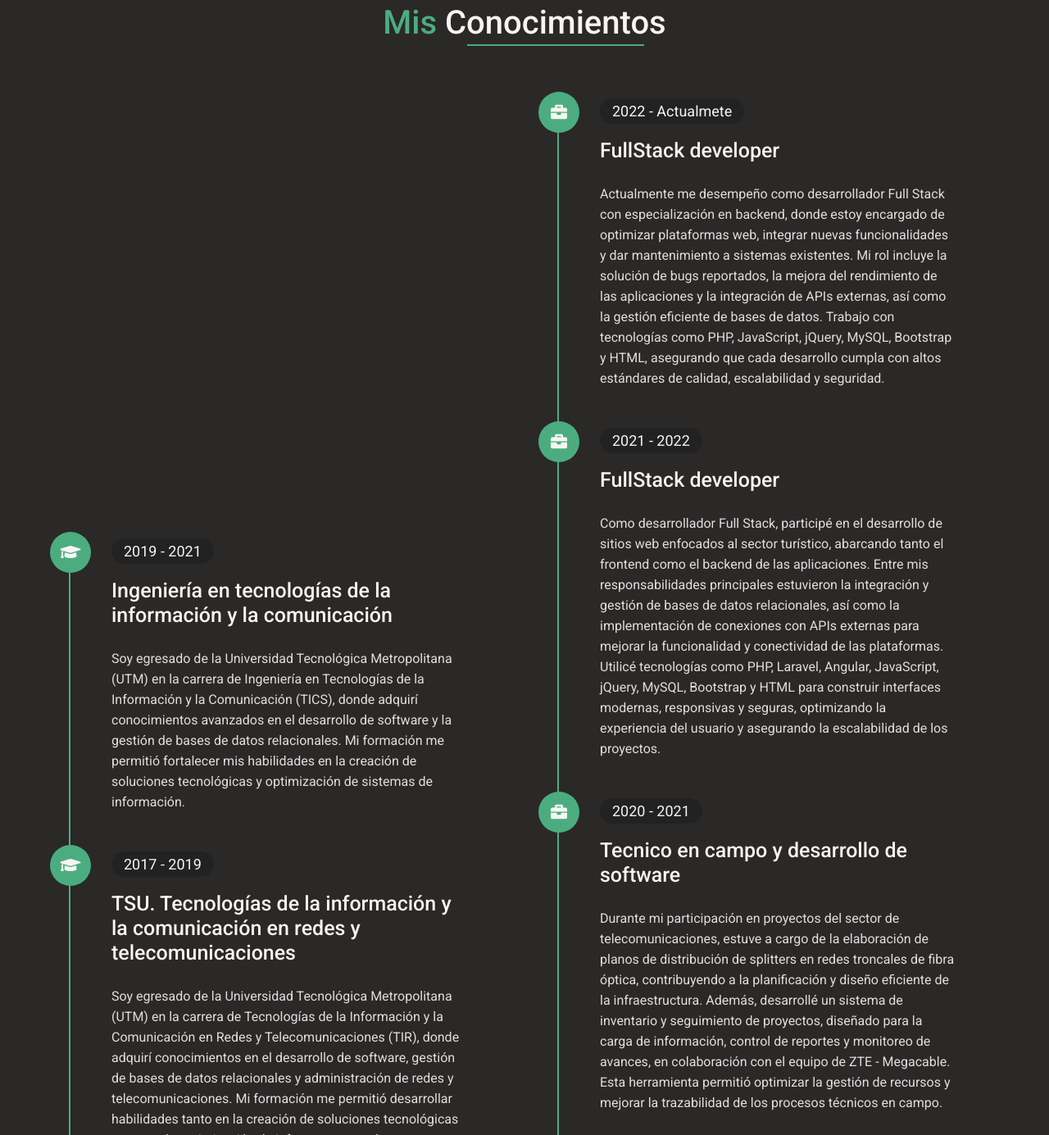
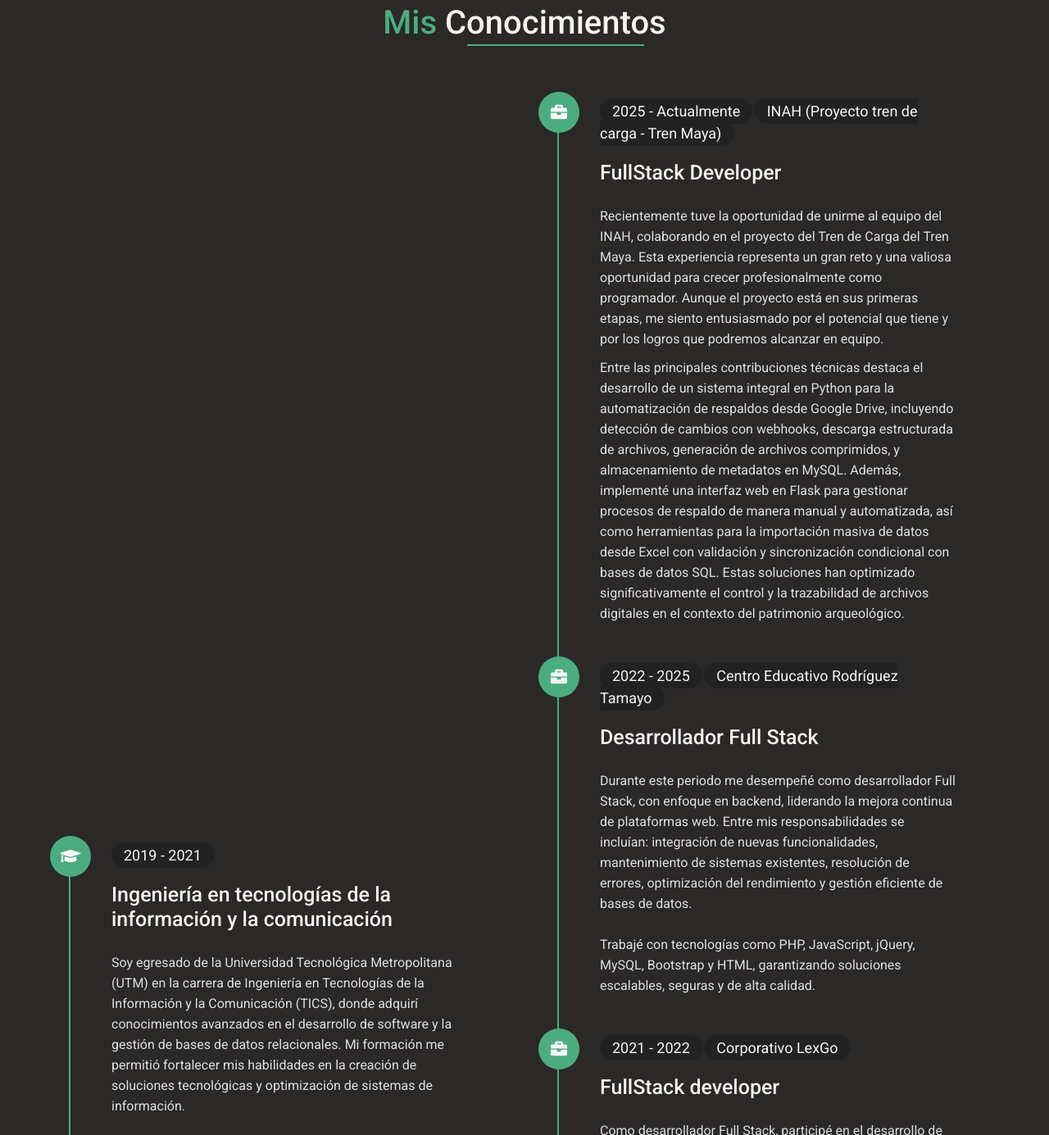
Before and after one commit to issacpacheco/issacpacheco.github.io, a plain HTML site: page index.html in a window 1280 px wide. Shown: the part 2120-3505 px from the top of the page at 82% size. Drawn offline with nearby package versions, Linux system fonts and the light colour scheme.

Commit message:
Actulizo mi portafolio

```diff
--- a/index.html
+++ b/index.html
@@ -443,17 +443,48 @@
                 <div class="experience-item">
                     <i class="fas fa-briefcase"></i>
                     <div class="content">
-                        <span>2022 - Actualmete</span>
-                        <h3>FullStack developer</h3>
-                        <p>Actualmente me desempeño como desarrollador Full Stack con especialización en backend, donde
-                            estoy encargado de optimizar plataformas web, integrar nuevas funcionalidades y dar
-                            mantenimiento a sistemas existentes.
+                        <span>2025 - Actualmente</span>
+                        <span>INAH (Proyecto tren de carga - Tren Maya)</span>
+                        <h3>FullStack Developer</h3>
+                        <p>Recientemente tuve la oportunidad de unirme al equipo del INAH, colaborando en el proyecto
+                            del Tren de Carga del Tren Maya. Esta experiencia representa un gran reto y una valiosa
+                            oportunidad para crecer profesionalmente como programador. Aunque el proyecto está en sus
+                            primeras etapas, me siento entusiasmado por el potencial que tiene y por los logros que
+                            podremos alcanzar en equipo.</p>
+                        <p>Entre las principales contribuciones técnicas destaca el desarrollo de un sistema integral en
+                            Python
+                            para la automatización de respaldos desde Google Drive, incluyendo detección de cambios con
+                            webhooks,
+                            descarga estructurada de archivos, generación de archivos comprimidos, y almacenamiento de
+                            metadatos
+                            en MySQL. Además, implementé una interfaz web en Flask para gestionar procesos de respaldo
+                            de manera
+                            manual y automatizada, así como herramientas para la importación masiva de datos desde Excel
+                            con validación
+                            y sincronización condicional con bases de datos SQL. Estas soluciones han optimizado
+                            significativamente
+                            el control y la trazabilidad de archivos digitales en el contexto del patrimonio
+                            arqueológico.</p>
+                    </div>
+                </div>
 
-                            Mi rol incluye la solución de bugs reportados, la mejora del rendimiento de las aplicaciones
-                            y la integración de APIs externas, así como la gestión eficiente de bases de datos.
 
-                            Trabajo con tecnologías como PHP, JavaScript, jQuery, MySQL, Bootstrap y HTML, asegurando
-                            que cada desarrollo cumpla con altos estándares de calidad, escalabilidad y seguridad.</p>
+                <div class="experience-item">
+                    <i class="fas fa-briefcase"></i>
+                    <div class="content">
+                        <span>2022 - 2025</span>
+                        <span>Centro Educativo Rodríguez Tamayo</span>
+                        <h3>Desarrollador Full Stack</h3>
+                        <p>
+                            Durante este periodo me desempeñé como desarrollador Full Stack, con enfoque en backend,
+                            liderando la mejora continua de plataformas web. Entre mis responsabilidades se incluían:
+                            integración de nuevas funcionalidades, mantenimiento de sistemas existentes, resolución de
+                            errores,
+                            optimización del rendimiento y gestión eficiente de bases de datos.
+                            <br><br>
+                            Trabajé con tecnologías como PHP, JavaScript, jQuery, MySQL, Bootstrap y HTML, garantizando
+                            soluciones escalables, seguras y de alta calidad.
+                        </p>
                     </div>
                 </div>
 
@@ -461,6 +492,7 @@
                     <i class="fas fa-briefcase"></i>
                     <div class="content">
                         <span>2021 - 2022</span>
+                        <span>Corporativo LexGo</span>
                         <h3>FullStack developer</h3>
                         <p>Como desarrollador Full Stack, participé en el desarrollo de sitios web enfocados al sector
                             turístico, abarcando tanto el frontend como el backend de las aplicaciones.
@@ -479,6 +511,7 @@
                     <i class="fas fa-briefcase"></i>
                     <div class="content">
                         <span>2020 - 2021</span>
+                        <span>ASV</span>
                         <h3>Tecnico en campo y desarrollo de software</h3>
                         <p>Durante mi participación en proyectos del sector de telecomunicaciones, estuve a cargo de la
                             elaboración de planos de distribución de splitters en redes troncales de fibra óptica,
```
